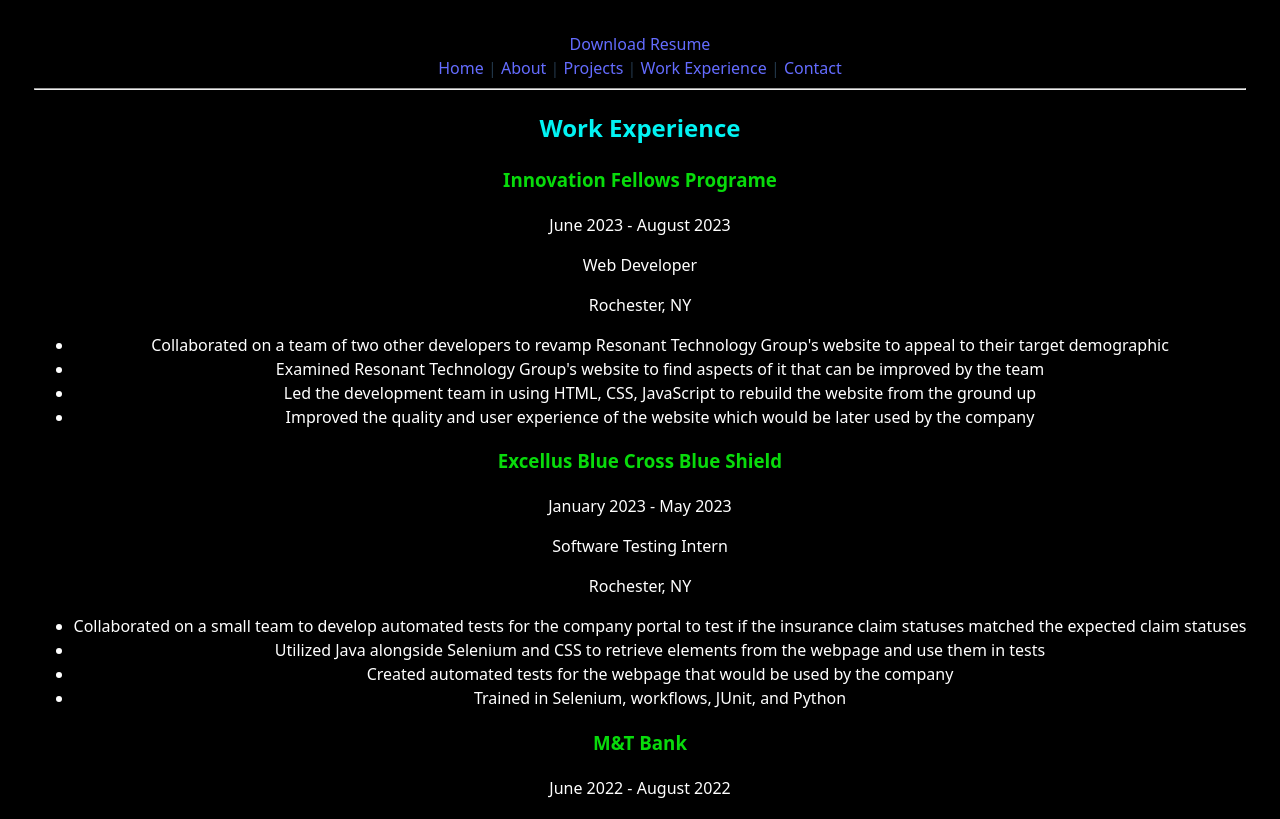
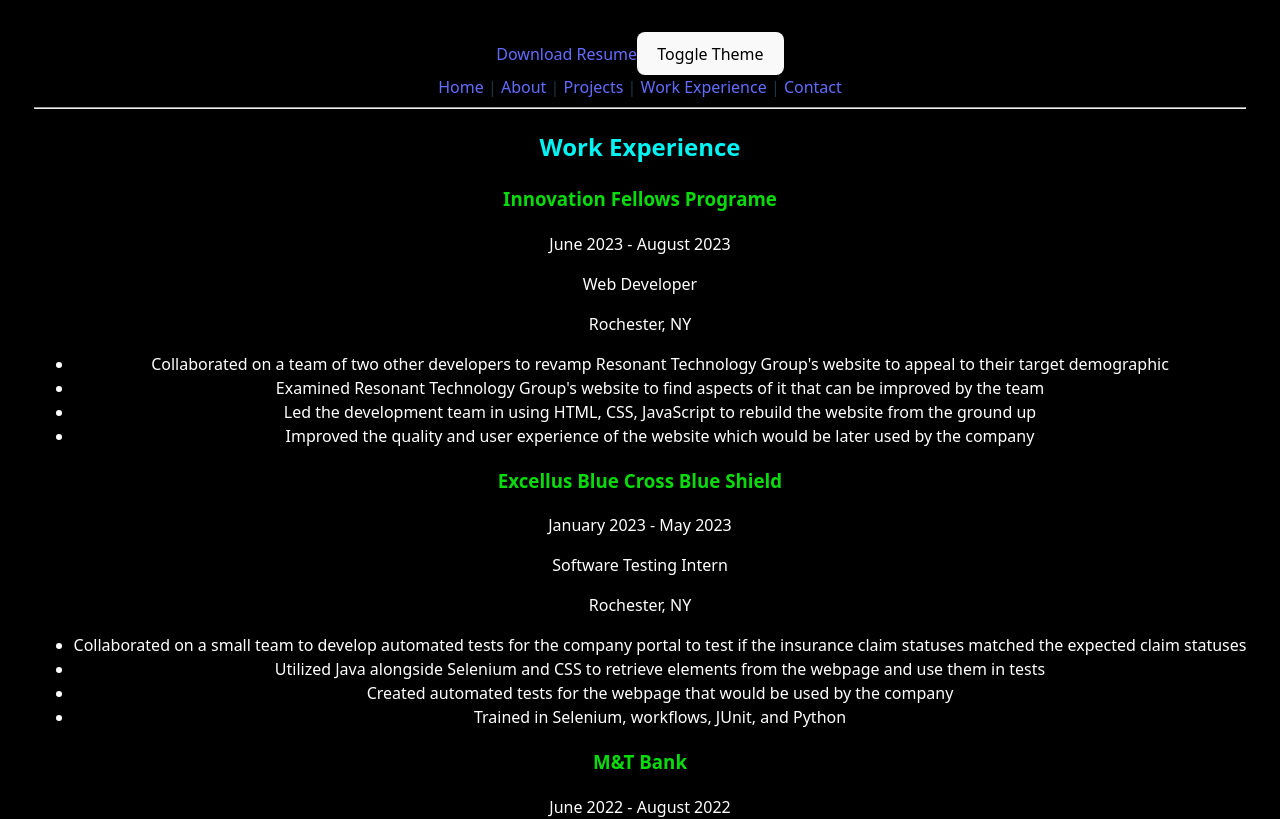
Before and after one commit to rcb2957/portfolio, a React (Vite) app in the folder personal-site/: page /work in a window 1280 px wide. Shown: the top 819 px of the page. Built offline with nearby package versions, Linux system fonts and the light colour scheme.

Commit message:
Option to toggle light and dark mode added

```diff
--- a/personal-site/src/App.css
+++ b/personal-site/src/App.css
@@ -1,5 +1,7 @@
 body {
-    background-color: #000000; /* Uses a HEX code */
+    background-color: #000000;
+    --p-color: #ffffff;
+    --li-color: #ffffff;
 }
 
 h2{
@@ -11,14 +13,22 @@
 }
 
 p{
-  color: #ffffff;
+  color: var(--p-color)
 }
 
 li{
-  color: #ffffff;
+  color: var(--li-color)
+}
+
+.light-mode{
+  background-color: #ffffff;
+  --p-color: #000000;
+  --li-color: #000000;
 }
 
 #root {
+  /* background-color: #000000;
+  --p-color: #ffffff; */
   max-width: 1280px;
   margin: 0 auto;
   padding: 2rem;
--- a/personal-site/src/App.jsx
+++ b/personal-site/src/App.jsx
@@ -12,13 +12,22 @@
 function App() {
   const [count, setCount] = useState(0)
 
+  function toggleTheme() {
+    document.body.classList.toggle("light-mode");
+  }
+
   return (
     <>
       {/* Link to Download Resume */}
       <a href="/resume.pdf" download>
         Download Resume
       </a>
-      {/* Add Light VS Dark Mode Toggle */}
+
+      {/* Light VS Dark Mode Toggle */}
+      <button onClick={toggleTheme}>
+        Toggle Theme
+      </button>
+
       <div>
         <BrowserRouter>
           {/* Links to the different pages of the site */}
```
